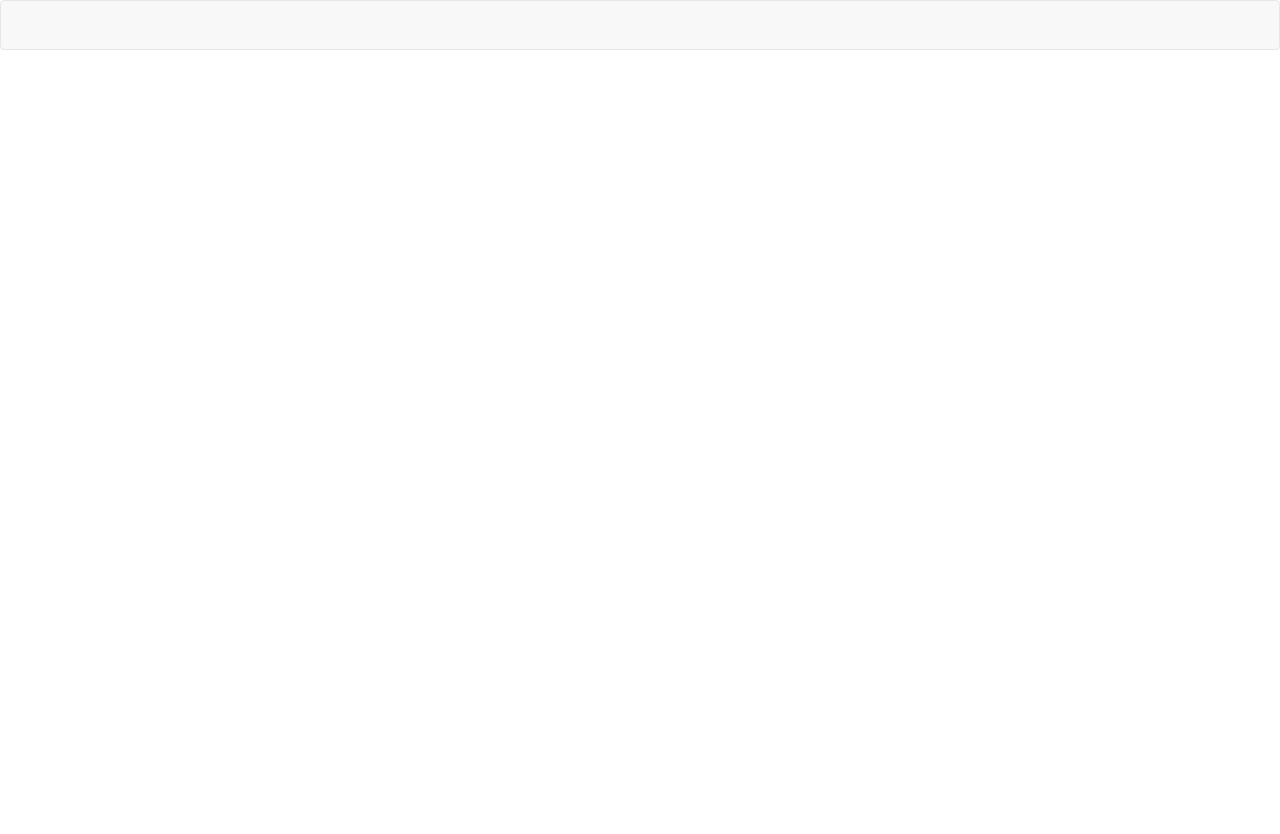
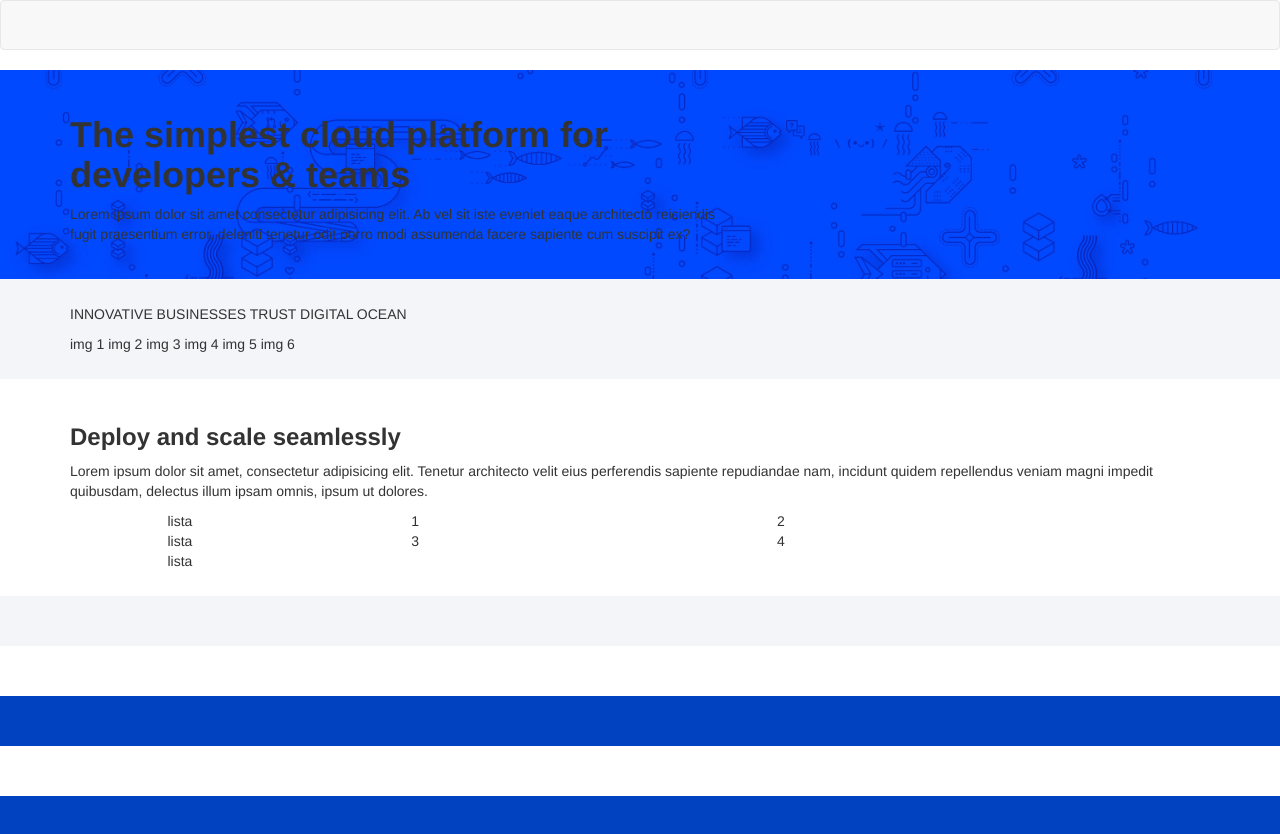
Before and after one commit to AgneseBettio/html-css-digitalocean, a plain HTML site: page index.html in a window 1280 px wide. Before the commit the page ends 800 px from the top, so only its background shows below. Drawn offline with nearby package versions, Linux system fonts and the light colour scheme.

Commit message:
lavoro layout continua

```diff
--- a/index.html
+++ b/index.html
@@ -26,28 +26,63 @@
     </header>
     <main>
         <!-- hero -->
-        <section class="hero-section">
+        <section class="bg-hero">
             <div class="container">
+                <div class="row">
+                    <div class="col-sm-7">
+                        <h1><strong>The simplest cloud platform for developers & teams  </strong></h1>
+                        <p>Lorem ipsum dolor sit amet consectetur adipisicing elit. Ab vel sit iste eveniet eaque architecto reiciendis fugit praesentium error, deleniti tenetur odit porro modi assumenda facere sapiente cum suscipit ex?</p>
 
+                    </div>
+                    <div class="col-sm-5">
+                        <!-- panel -->
+                    </div>
+                </div>
             </div>
 
         </section>
         <!-- partners logo -->
-        <section>
+        <section class="bg-grey">
             <div class="container">
-
+                <p class="text-uppercase">innovative businesses trust digital ocean</p>
+                <div class="partners-box">
+                    <img src="" alt="" class="partners-img">img 1
+                    <img src="" alt="" class="partners-img">img 2
+                    <img src="" alt="" class="partners-img">img 3
+                    <img src="" alt="" class="partners-img">img 4
+                    <img src="" alt="" class="partners-img">img 5
+                    <img src="" alt="" class="partners-img">img 6
+                </div>
             </div>
 
         </section>
         <!-- deploy and scale seamlessly -->
         <section>
             <div class="container">
-
+                <h3><strong>Deploy and scale seamlessly</strong></h3>
+                <p>Lorem ipsum dolor sit amet, consectetur adipisicing elit. Tenetur architecto velit eius perferendis sapiente repudiandae nam, incidunt quidem repellendus veniam magni impedit quibusdam, delectus illum ipsam omnis, ipsum ut dolores.</p>
+                <div class="row">
+                    <div class="col-sm-10 col-sm-offset-1">
+                        <div class="row">
+                            <div class="col-sm-3">
+                                lista <br> lista <br> lista
+                            </div>
+                            <div class="col-sm-9">
+                                <div class="row">
+                                    <div class="col-sm-6">1</div>
+                                    <div class="col-sm-6">2</div>
+                                    <div class="col-sm-6">3</div>
+                                    <div class="col-sm-6">4</div>
+                                </div>
+                            </div>
+                        </div>
+                    </div>
+                </div>
             </div>
 
         </section>
         <!-- design for developers  -->
-        <section>
+        <section class="bg-grey">
             <div class="container">
 
             </div>
@@ -61,21 +96,21 @@
 
         </section>
         <!-- services table -->
-        <section>
+        <section class="bg-blue">
             <div class="container">
 
             </div>
 
         </section>
         <!-- carosel n2 -->
-        <section>
+        <section class=".bg-grey">
             <div class="container">
 
             </div>
 
         </section>
         <!-- get started now btn -->
-        <section>
+        <section class="bg-blue">
             <div class="container">
 
             </div>
--- a/style.css
+++ b/style.css
@@ -10,5 +10,9 @@
 .bg-hero{
     background-image: url(img/bg-banner-home.jpg);
     background-repeat: no-repeat;
-    background-size: contain;
+    background-size: cover;
 }
+section{
+    padding-top: 25px;
+    padding-bottom: 25px;
+}
```
